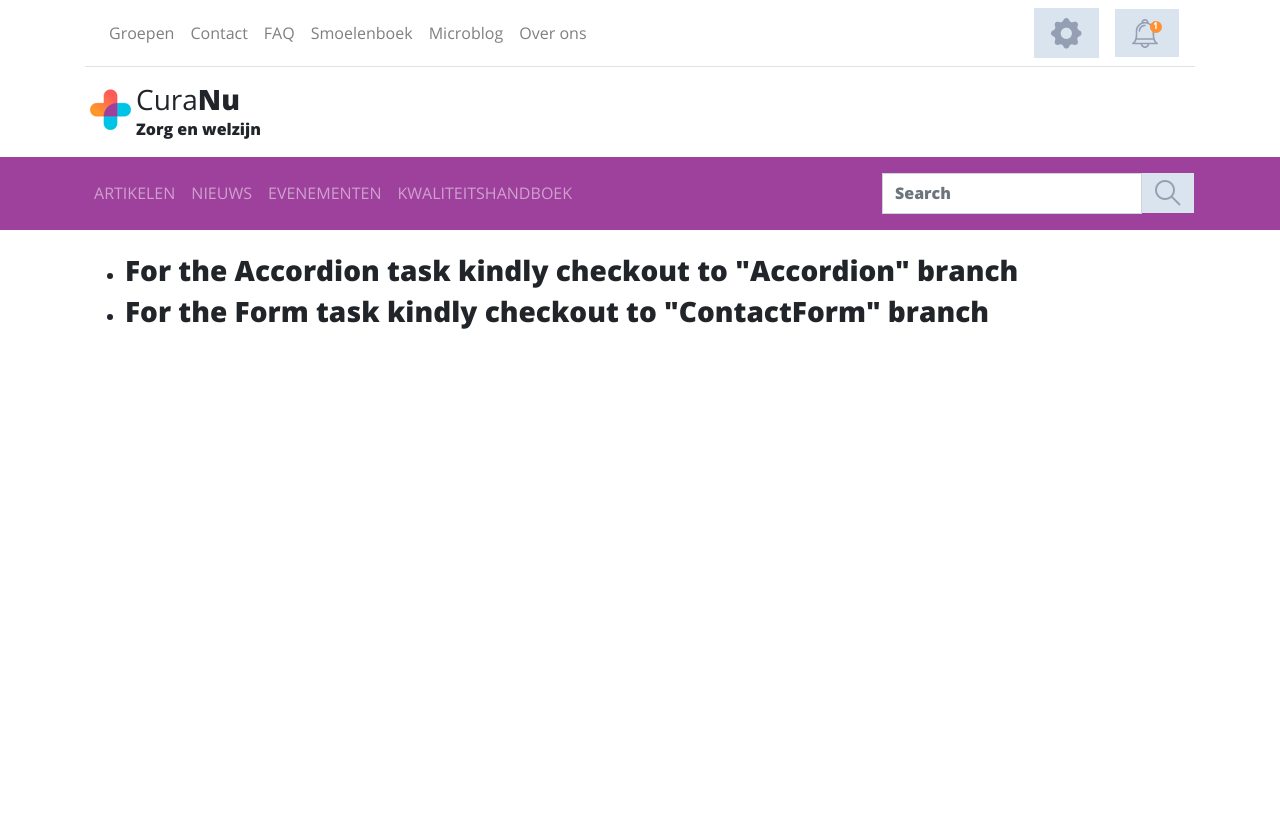
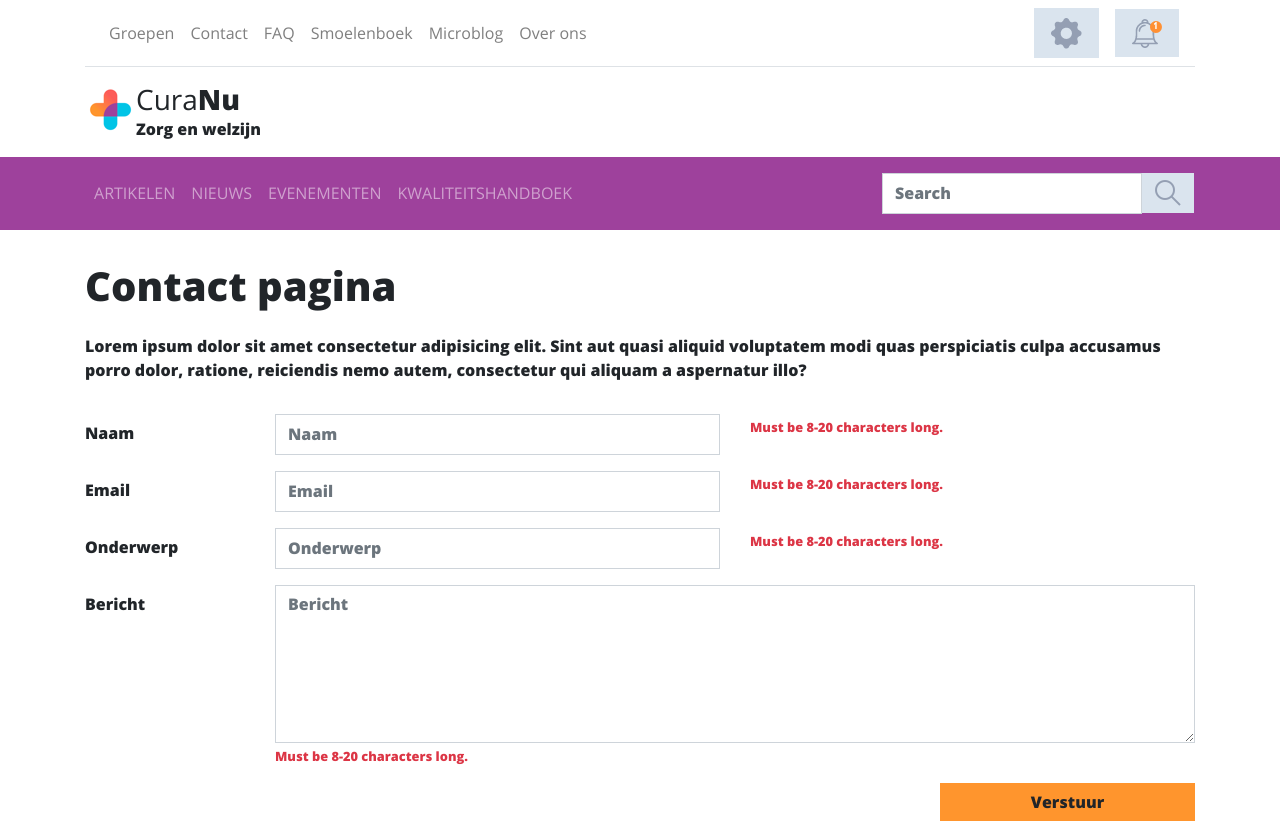
Before and after one commit to beshoyrmansour/youwe_assessment_react, a React (Create React App) app: page / in a window 1280 px wide. Before the commit the page ends 800 px from the top, so only its background shows below. Built offline with nearby package versions, Linux system fonts and the light colour scheme.

Commit message:
Add Contact and From Comps and pages UI

```diff
--- a/src/App.js
+++ b/src/App.js
@@ -1,20 +1,14 @@
 import React from "react";
 import "./App.scss";
 import { Navbars } from "./components";
+import { ContactPage } from "./pages";
 
 function App() {
   return (
     <div className="App ">
       <Navbars />
       <div className="container">
-        <ul>
-          <li>
-            <h3>For the Accordion task kindly checkout to "Accordion" branch</h3>
-          </li>
-          <li>
-            <h3>For the Form task kindly checkout to "ContactForm" branch</h3>
-          </li>
-        </ul>
+        <ContactPage />
       </div>
     </div>
   );
--- /dev/null
+++ b/src/components/ContactFormComp.jsx
@@ -0,0 +1,72 @@
+import React from "react";
+import PropTypes from "prop-types";
+
+function ContactFormComp(props) {
+  return (
+    <form>
+      <div className="form-group row">
+        <label htmlFor="Name" className="col-12 col-md-2 col-form-label">
+          Naam
+        </label>
+        <div className="col-12 col-md-10 col-lg-5">
+          <input type="text" className="form-control" id="Name" name="Name" placeholder="Naam" />
+        </div>
+        <div className="col-12 col-md-10 col-lg-5 offset-md-2 offset-lg-0">
+          <small id="passwordHelpInline" class="text-danger">
+            Must be 8-20 characters long.
+          </small>
+        </div>
+      </div>
+      <div className="form-group row">
+        <label htmlFor="Email" className="col-12 col-md-2 col-form-label">
+          Email
+        </label>
+        <div className="col-12 col-md-10 col-lg-5">
+          <input type="email" className="form-control" id="Email" name="Email" placeholder="Email" />
+        </div>
+        <div className="col-12 col-md-10 col-lg-5 offset-md-2 offset-lg-0">
+          <small id="passwordHelpInline" class="text-danger">
+            Must be 8-20 characters long.
+          </small>
+        </div>
+      </div>
+      <div className="form-group row">
+        <label htmlFor="Subject" className="col-12 col-md-2 col-form-label">
+          Onderwerp
+        </label>
+        <div className="col-12 col-md-10 col-lg-5">
+          <input type="text" className="form-control" id="Subject" name="Subject" placeholder="Onderwerp" />
+        </div>
+        <div className="col-12 col-md-10 col-lg-5 offset-md-2 offset-lg-0">
+          <small id="passwordHelpInline" class="text-danger">
+            Must be 8-20 characters long.
+          </small>
+        </div>
+      </div>
+      <div className="form-group row">
+        <label htmlFor="Subject" className="col-12 col-md-2 col-form-label">
+          Bericht
+        </label>
+        <div className="col-12 col-md-10 col-lg-10">
+          <textarea rows="6" className="form-control" id="Subject" name="Subject" placeholder="Bericht" />
+        </div>
+        <div className="col-12 col-md-10 col-lg-10 offset-md-2">
+          <small id="passwordHelpInline" class="text-danger">
+            Must be 8-20 characters long.
+          </small>
+        </div>
+      </div>
+      <div className="row">
+        <div className="col-12 col-md-10 col-lg-3 offset-md-2 offset-lg-9">
+          <button type="submit" class="btn btn-primary btn-block">
+            Verstuur
+          </button>
+        </div>
+      </div>
+    </form>
+  );
+}
+
+ContactFormComp.propTypes = {};
+
+export default ContactFormComp;
--- a/src/components/index.js
+++ b/src/components/index.js
@@ -1,3 +1,3 @@
-
 import Navbars from "./Navbars";
-export { Navbars };
+import ContactFormComp from "./ContactFormComp";
+export { Navbars, ContactFormComp };
--- a/src/contexts/AccordionContext.js
+++ b/src/contexts/ContactFormContext.js
@@ -1,7 +1,7 @@
 import React, { createContext, useState } from "react";
 export const AccordionContext = createContext();
 
-const AccordionContextProvider = props => {
+const ContactFormContextProvider = props => {
   const [activeItemId, setActiveItemId] = useState(null);
   const setActiveItem = activeId => {
       // console.log('activeId',activeId);
@@ -9,6 +9,6 @@ const AccordionContextProvider = props => {
     setActiveItemId(activeId);
   };
 
-  return <AccordionContext.Provider value={{ activeItemId, setActiveItem }}>{props.children}</AccordionContext.Provider>;
+  return <ContactFormContext.Provider value={{ activeItemId, setActiveItem }}>{props.children}</ContactFormContext.Provider>;
 };
-export default AccordionContextProvider;
+export default ContactFormContextProvider;
--- /dev/null
+++ b/src/pages/ContactPage.jsx
@@ -0,0 +1,23 @@
+import React from "react";
+import { ContactFormComp } from "../components";
+
+function ContactPage() {
+  return (
+    <div className="row">
+      <div className="col-12 my-2 ">
+        <h1>Contact pagina</h1>
+      </div>
+      <div className="col-12 my-2 ">
+        <p>
+          Lorem ipsum dolor sit amet consectetur adipisicing elit. Sint aut quasi aliquid voluptatem modi quas perspiciatis culpa accusamus porro
+          dolor, ratione, reiciendis nemo autem, consectetur qui aliquam a aspernatur illo?
+        </p>
+      </div>
+      <div className="col-12 my-2 ">
+        <ContactFormComp />
+      </div>
+    </div>
+  );
+}
+
+export default ContactPage;
--- /dev/null
+++ b/src/pages/index.js
@@ -0,0 +1,2 @@
+import ContactPage from "./ContactPage";
+export { ContactPage };
```
